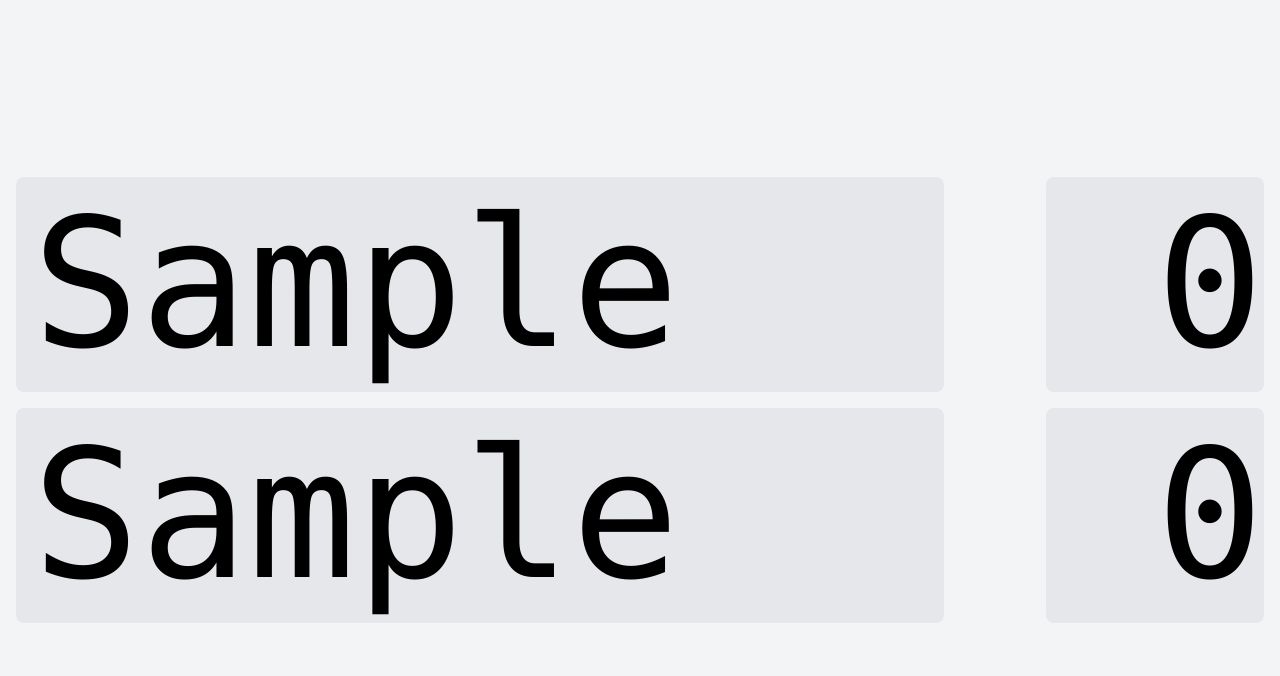
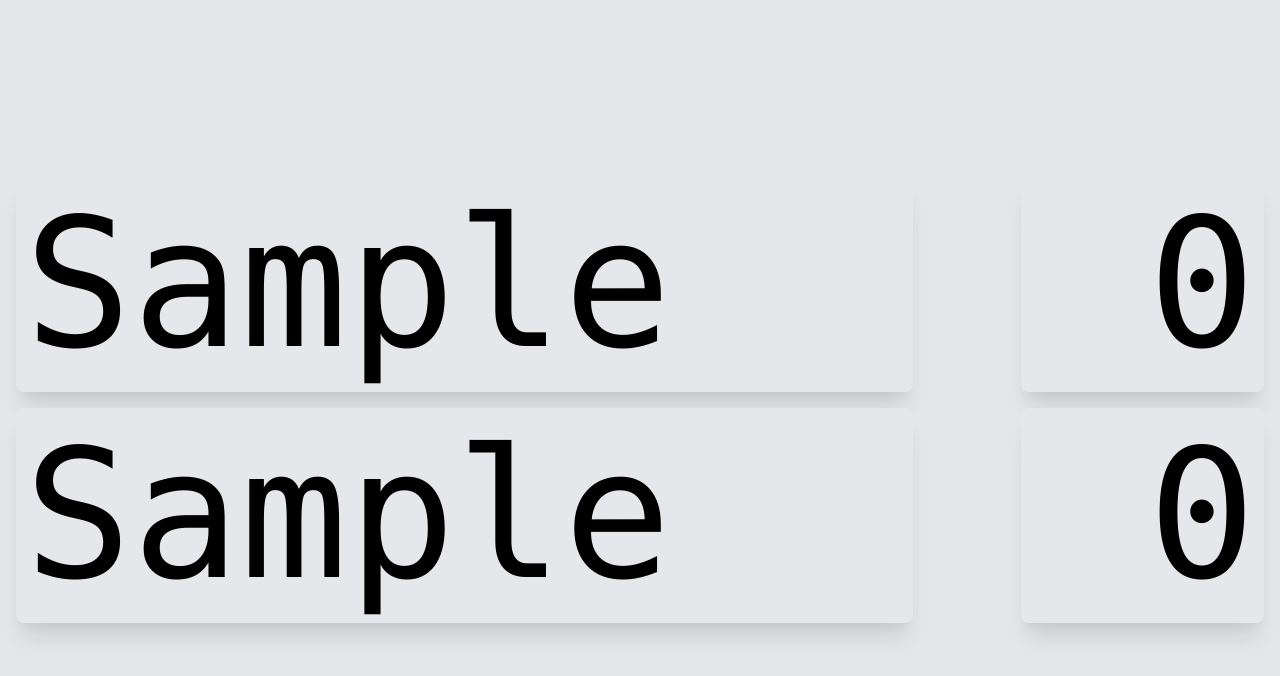
Before and after one commit to bjarnehelland/pong, a Next.js app: page / in a window 1280 px wide. Both pictures are taken after typing "Sample", "Sample" into the empty fields and a click on the button "New game". Shown: the top 676 px of the page. Built offline with nearby package versions, Linux system fonts and the light colour scheme.

Commit message:
more styling

```diff
--- a/components/board.js
+++ b/components/board.js
@@ -21,19 +21,14 @@ export function Board({ player1, player2, toServe, addPoint }) {
 function Player({ player, toServe, addPoint }) {
   return (
     <>
-      <Box className="truncate px-4">{player.name}</Box>
-      <div>{toServe && "•"}</div>
-      <Box className="text-right" onClick={() => addPoint()}>
+      <div className="shadow-xl rounded-lg px-2 bg-gray-200">{player.name}</div>
+      <div className={toServe ? "visible" : "invisible"}>{"•"}</div>
+      <button
+        className="shadow-xl rounded-lg px-2 bg-gray-200 text-right"
+        onClick={addPoint}
+      >
         {player.score}
-      </Box>
+      </button>
     </>
   );
 }
-
-function Box({ children, className, onClick }) {
-  return (
-    <div onClick={onClick} className={`rounded-lg bg-gray-200 ${className}`}>
-      {children}
-    </div>
-  );
-}
--- a/components/setup.js
+++ b/components/setup.js
@@ -18,15 +18,15 @@ export function Setup({ onSetup }) {
     >
       <input
         ref={player1Ref}
-        placeholder="Player1"
+        placeholder="Player 1"
         required
-        className="p-4 text-6xl"
+        className="p-4 mx-3 text-6xl"
       />
       <input
         ref={player2Ref}
-        placeholder="Player2"
+        placeholder="Player 2"
         required
-        className="p-4 text-6xl"
+        className="p-4 mx-3 text-6xl"
       />
       <button className="text-4xl" type="submit">
         New game
--- a/package.json
+++ b/package.json
@@ -9,6 +9,7 @@
   },
   "dependencies": {
     "@xstate/react": "^1.3.3",
+    "framer-motion": "^4.1.11",
     "next": "10.2.0",
     "react": "17.0.2",
     "react-dom": "17.0.2",
--- a/pages/_document.js
+++ b/pages/_document.js
@@ -41,7 +41,7 @@ class MyDocument extends Document {
             content="#f3f4f6"
           />
         </Head>
-        <body className="bg-gray-100">
+        <body className="bg-gray-200">
           <Main />
           <NextScript />
         </body>
--- a/tailwind.config.js
+++ b/tailwind.config.js
@@ -1,12 +1,11 @@
 module.exports = {
-  mode: "jit",
   purge: ["./pages/**/*.{js,ts,jsx,tsx}", "./components/**/*.{js,ts,jsx,tsx}"],
   darkMode: false, // or 'media' or 'class'
   theme: {
     extend: {
       gridTemplateColumns: {
         // Complex site-specific column configuration
-        board: "1fr 8vw 17vw",
+        board: "1fr auto 19vw",
       },
     },
   },
```
Also changed, not shown: 1 other file (tests, documents, lock files or other folders).
